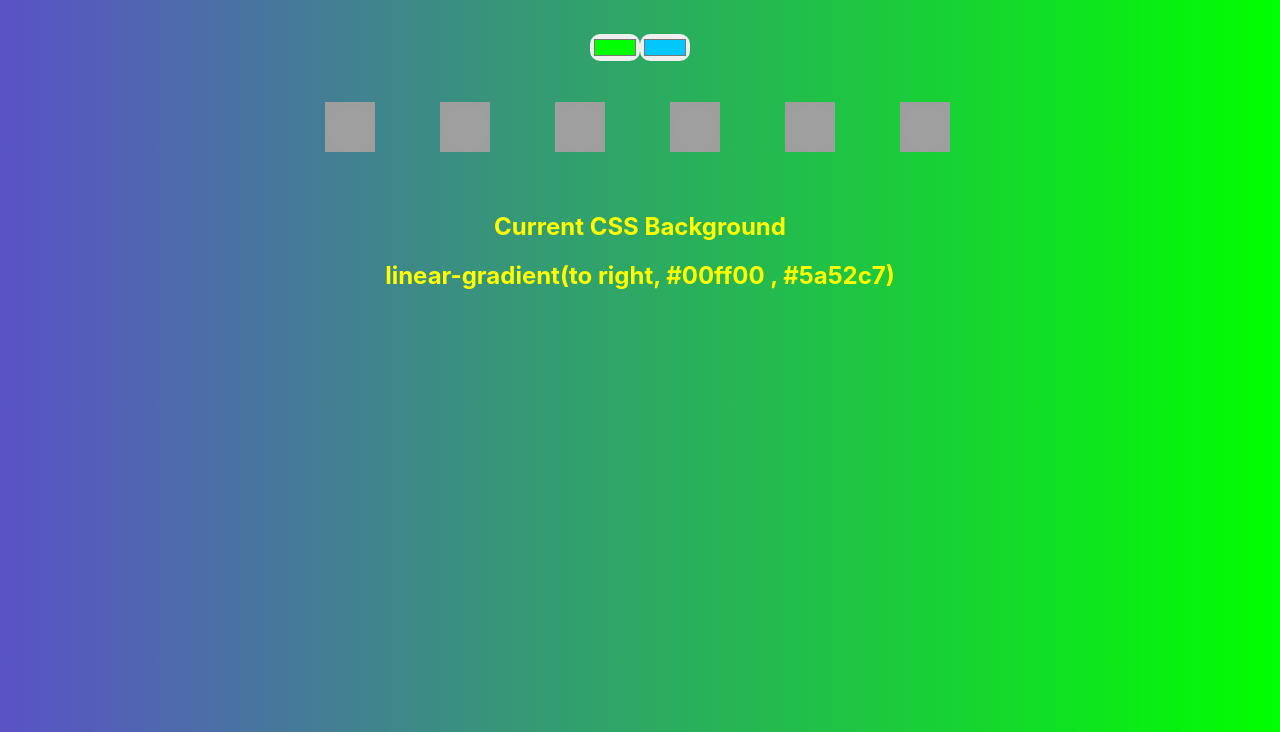
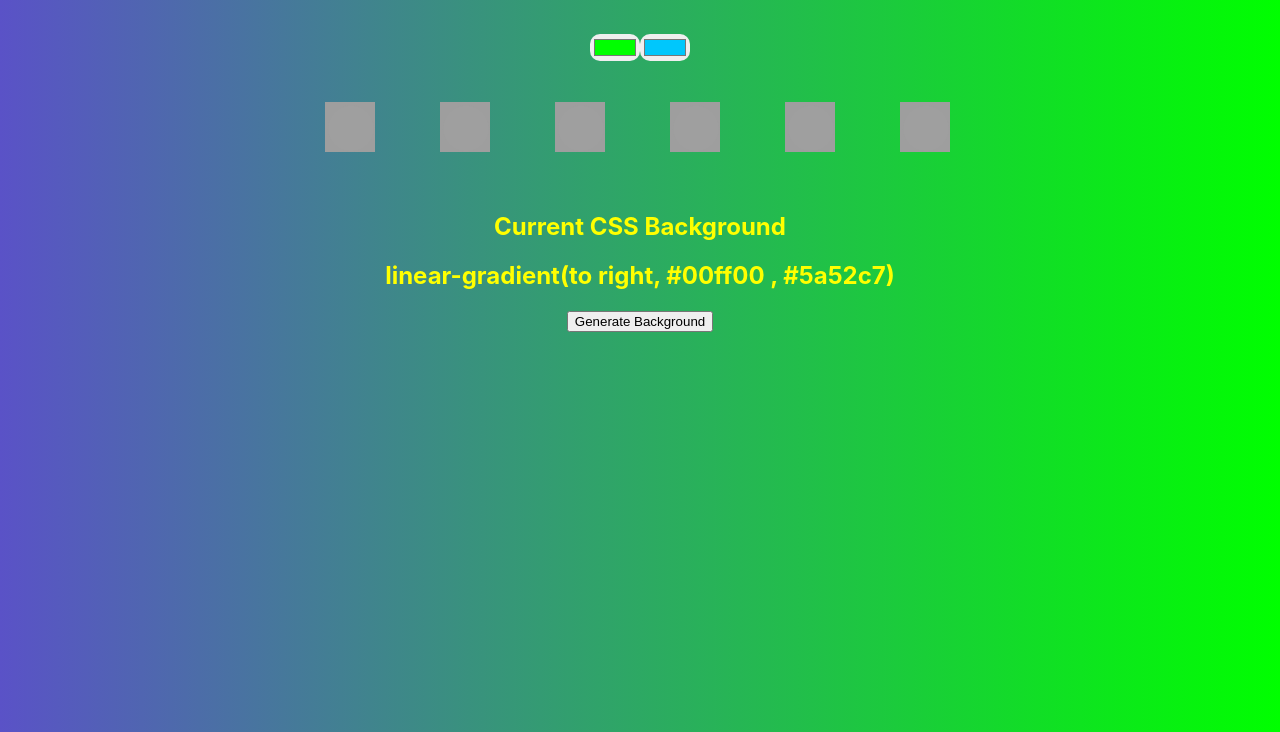
Before and after one commit to Yslamguly/ReactBackgroundGenerator, a React app: page / in a window 1280 px wide. Shown: the part 106-838 px from the top of the page. Built offline with nearby package versions, Linux system fonts and the light colour scheme; grey boxes are pictures that could not be loaded.

Commit message:
feature: generate color on button click

```diff
--- a/public/index.html
+++ b/public/index.html
@@ -24,7 +24,7 @@
       work correctly both with client-side routing and a non-root public URL.
       Learn how to configure a non-root public URL by running `npm run build`.
     -->
-    <title>React App</title>
+    <title>Background generator</title>
   </head>
   <body class="bodyGradient">
     <noscript>You need to enable JavaScript to run this app.</noscript>
--- a/src/components/App.js
+++ b/src/components/App.js
@@ -1,10 +1,10 @@
-import React from "react";
+import React,{Component} from "react";
 import '../style/App.css';
 import CoolGenerator from "./CoolGenerator";
 import InputColors from "./InputColors";
 import CurrentBackground from "./CurrentBackground";
 import ColorDirection from "./ColorDirection";
-class App extends React.Component{
+class App extends Component{
   constructor() {
     super();
     this.state={
@@ -22,7 +22,18 @@ class App extends React.Component{
   onDirectionChange = (event) =>{
     this.setState({direction:event.target.value})
   }
-
+  onGenerateClick = (event)=>{
+    this.setState({color1: event.target.value = this.genHexString() })
+    this.setState({color2: event.target.value = this.genHexString()})
+  }
+  genHexString = () => {
+    const hex = '0123456789ABCDEF';
+    let output = '#';
+    for (let i = 0; i < 6; ++i) {
+      output += hex.charAt(Math.floor(Math.random() * hex.length));
+    }
+    return output.toLowerCase();
+  }
   render(){
     const {color1,color2,direction} = this.state;
 
@@ -34,6 +45,7 @@ class App extends React.Component{
         <ColorDirection direction={this.onDirectionChange}/>
         <CurrentBackground/>
         <h2>{`linear-gradient(${direction}, ${color1} , ${color2})`}</h2>
+        <button onClick={this.onGenerateClick}>Generate Background</button>
       </div>
     );
   }
```
